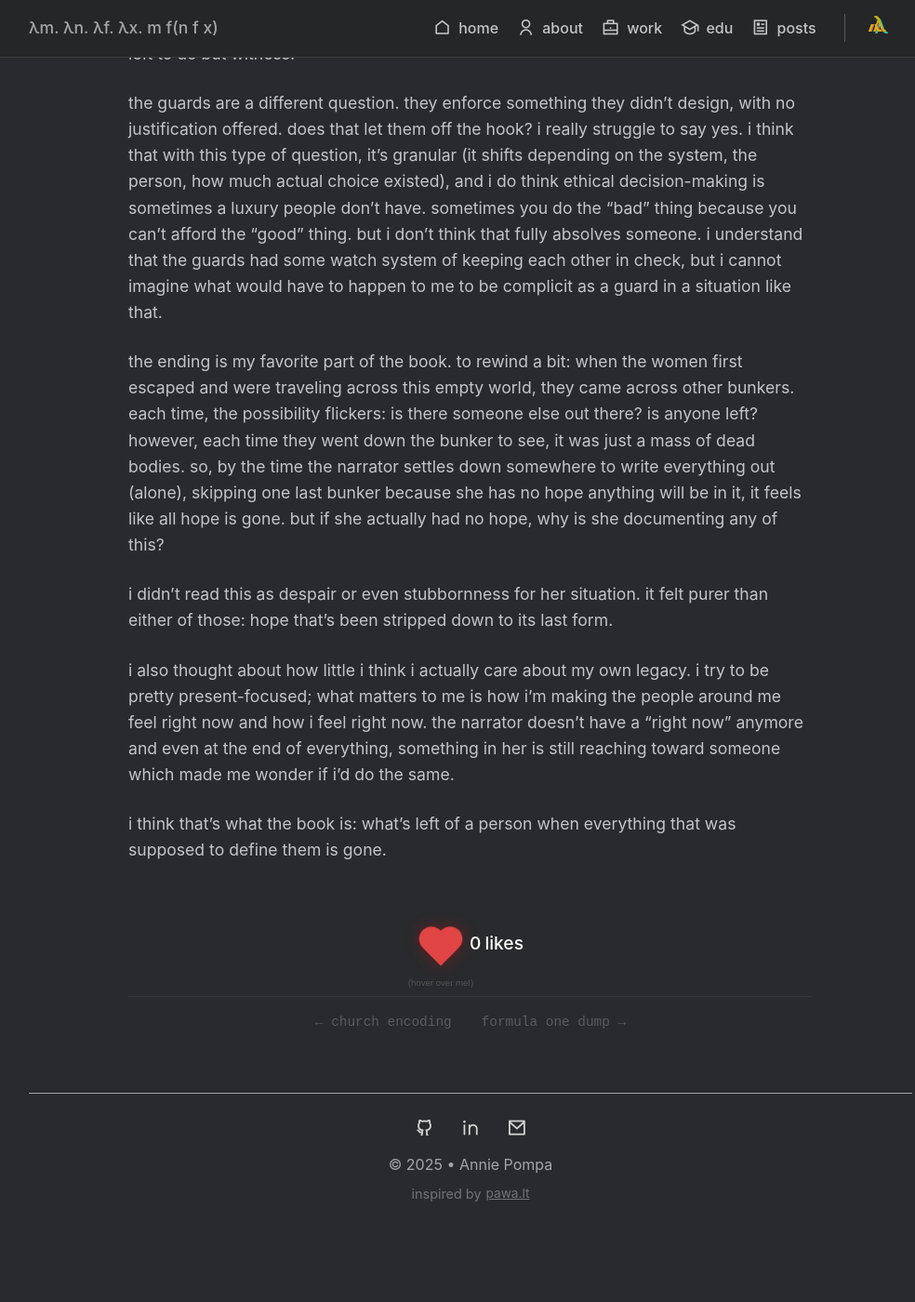
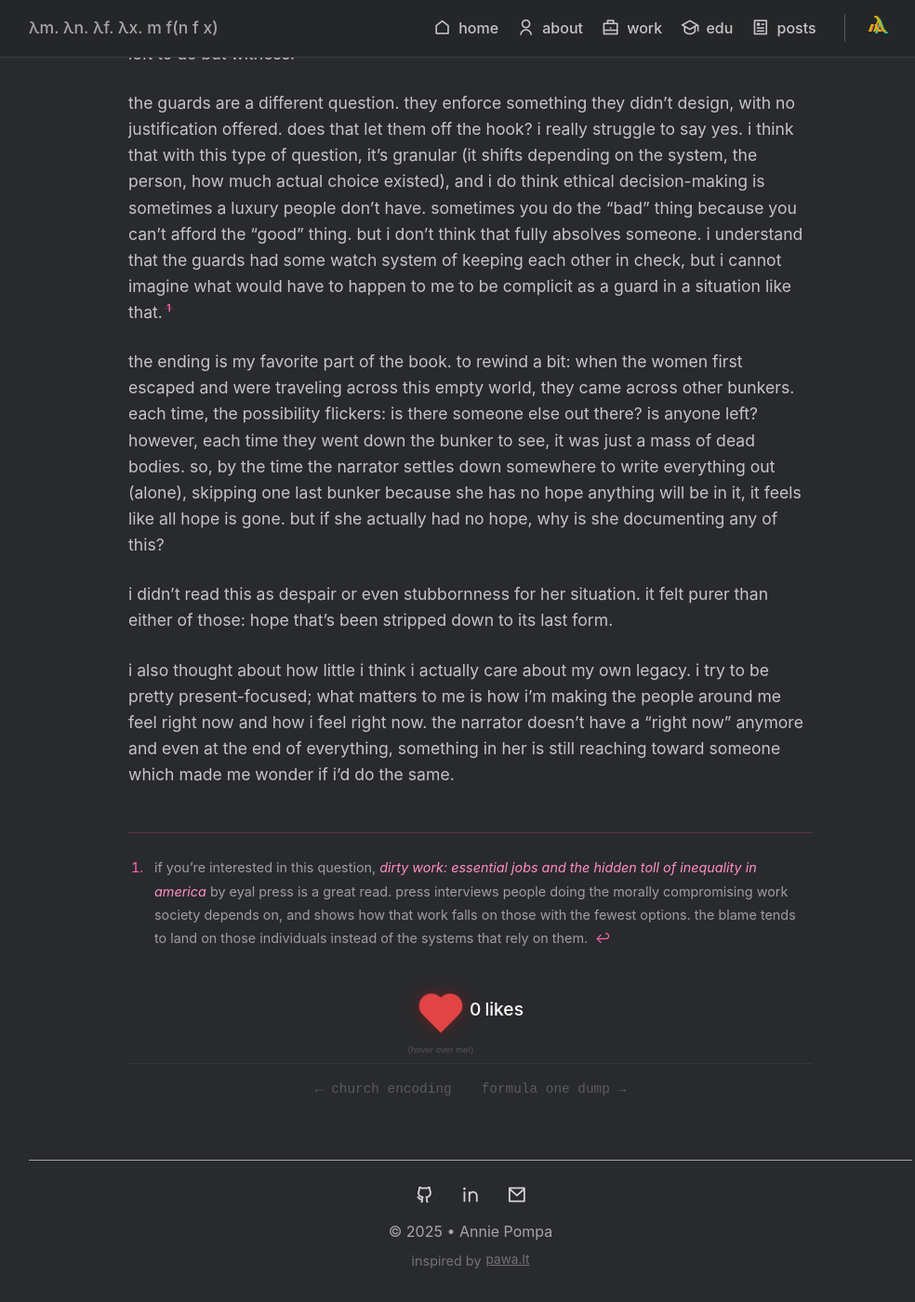
Before and after one commit to annrpom/annrpom.github.io, a Jekyll site: the page built from _posts/2026/2026-04-08-i-who-have-never-known-men.md, in a window 1280 px wide and 1400 px high, scrolled down 1258 px. Shown: the whole window at 93% size, without its empty margins (134-1118 px from the left). Built offline with Jekyll 4.4.1, drawn with Linux system fonts in a browser that asks for light colours; nearby versions of some CDN libraries; before the commit the page ends 2578 px from its top, so only the background shows below that; some of the changed text lies outside the part shown.

Commit message:
i who have never known men: add dirty work footnote, cut closing line

```diff
--- a/_posts/2026/2026-04-08-i-who-have-never-known-men.md
+++ b/_posts/2026/2026-04-08-i-who-have-never-known-men.md
@@ -16,7 +16,7 @@ i will say: i did have to warm up to the narrator, though. she opens cold, self-
 
 what actually turned things around for me was when the narrator begins helping the women die. as the women age and their bodies give out, she stays with them through it and it's in these moments that she starts genuinely reflecting on her relationships with them, on what each of them meant to her. it was the first time the narrator felt warm to me. the last woman is particularly striking: by the end, her spirit is just gone even though her body is still physically intact. and the narrator (despite the fact that they were never particularly close) stayed with her even though she wanted to explore more of the world. i would like to believe that there's something deeply human about refusing to abandon someone even when the connection was never strong and even when there's nothing left to do but witness.
 
-the guards are a different question. they enforce something they didn't design, with no justification offered. does that let them off the hook? i really struggle to say yes. i think that with this type of question, it's granular (it shifts depending on the system, the person, how much actual choice existed), and i do think ethical decision-making is sometimes a luxury people don't have. sometimes you do the "bad" thing because you can't afford the "good" thing. but i don't think that fully absolves someone. i understand that the guards had some watch system of keeping each other in check, but i cannot imagine what would have to happen to me to be complicit as a guard in a situation like that.
+the guards are a different question. they enforce something they didn't design, with no justification offered. does that let them off the hook? i really struggle to say yes. i think that with this type of question, it's granular (it shifts depending on the system, the person, how much actual choice existed), and i do think ethical decision-making is sometimes a luxury people don't have. sometimes you do the "bad" thing because you can't afford the "good" thing. but i don't think that fully absolves someone. i understand that the guards had some watch system of keeping each other in check, but i cannot imagine what would have to happen to me to be complicit as a guard in a situation like that.[^1]
 
 the ending is my favorite part of the book. to rewind a bit: when the women first escaped and were traveling across this empty world, they came across other bunkers. each time, the possibility flickers: is there someone else out there? is anyone left? however, each time they went down the bunker to see, it was just a mass of dead bodies. so, by the time the narrator settles down somewhere to write everything out (alone), skipping one last bunker because she has no hope anything will be in it, it feels like all hope is gone. but if she actually had no hope, why is she documenting any of this?
 
@@ -24,4 +24,4 @@ i didn't read this as despair or even stubbornness for her situation. it felt pu
 
 i also thought about how little i think i actually care about my own legacy. i try to be pretty present-focused; what matters to me is how i'm making the people around me feel right now and how i feel right now. the narrator doesn't have a "right now" anymore and even at the end of everything, something in her is still reaching toward someone which made me wonder if i'd do the same.
 
-i think that's what the book is: what's left of a person when everything that was supposed to define them is gone.
+[^1]: if you're interested in this question, [*dirty work: essential jobs and the hidden toll of inequality in america*](https://www.publishersweekly.com/9780374140182) by eyal press is a great read. press interviews people doing the morally compromising work society depends on, and shows how that work falls on those with the fewest options. the blame tends to land on those individuals instead of the systems that rely on them.
```
